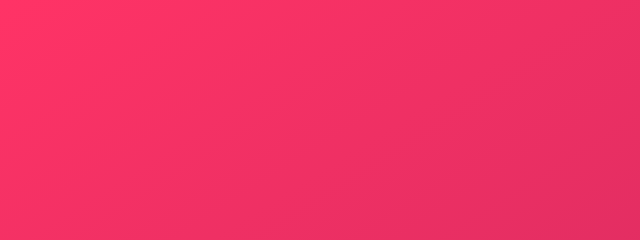
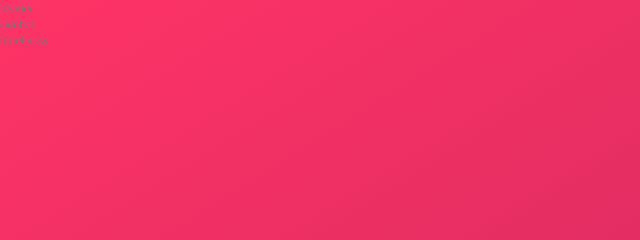
Before and after one commit to cmobley001/trillo_flex, a plain HTML site: page index.html in a window 1280 px wide. Shown: the top 240 px of the page, 0-640 px from the left. Drawn offline with nearby package versions, Linux system fonts and the light colour scheme.

Commit message:
updated HTML markup

```diff
--- a/index.html
+++ b/index.html
@@ -13,5 +13,19 @@
 
     <title>trillo &mdash; Your all-in-one booking app</title>
   </head>
-  <body></body>
+  <body>
+    <div class="container">
+      <header class="header">
+        header
+      </header>
+      <div class="content">
+        <nav class="sidebar">
+          sidebar
+        </nav>
+        <main class="hotel-view">
+          hotel-view
+        </main>
+      </div>
+    </div>
+  </body>
 </html>
```
